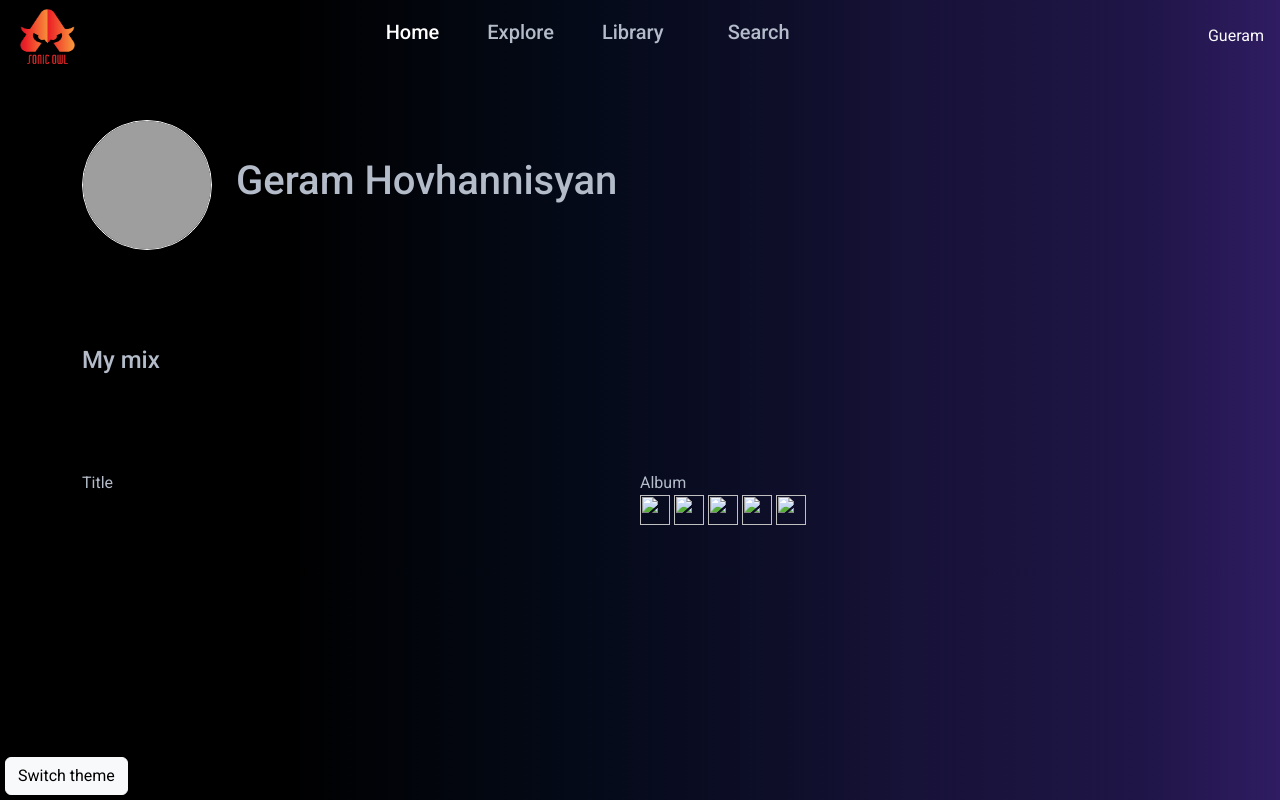
After one commit to GeramHov/SonicOwl-Player, a PHP site: page /userprofile.html in a window 1280 px wide. The commit adds this page. Run offline with PHP 8.4, Linux system fonts and the light colour scheme; some libraries are stand-ins or nearby versions; grey boxes are pictures that could not be loaded.

Commit message:
feb 20 14:00

```diff
--- a/CSS/main.css
+++ b/CSS/main.css
@@ -4,6 +4,7 @@
 @import url("https://css.gg/google.css");
 @import url("https://css.gg/facebook.css");
 @import url("https://css.gg/microsoft.css");
+@import url('https://css.gg/play-button-o.css');
 
 /* SETTING TO BODY DARK THEME FEATURES */
 
@@ -20,15 +21,21 @@ body {
     rgba(47, 28, 98, 1) 100%
   );
   font-family: "Roboto", sans-serif;
-  color: #fbfbfb;
+  color: #b4bcca;
 }
 
 h5 {
+  color: #b4bcca;
+}
+
+h5:hover{
   color: #fbfbfb;
+  transform: scale(1.03);
+  transition: 0.2s ease;
 }
 
 i {
-  color: #fbfbfb;
+  color: #b4bcca;
 }
 
 nav.navbar {
@@ -41,16 +48,19 @@ a {
   color: #fbfbfb;
 }
 
-/* #usericon {
-  border-radius: 50%;
-  width: 35px;
-  height: 35px;
-} */
-
 #searchinput {
   position: absolute;
   margin-left: 25vw;
   display: none;
+}
+
+#profilephoto{
+  position: relative;
+  width: 130px;
+  height: 130px;
+  border-radius: 50%;
+  overflow: hidden;
+  border: 1px solid #fbfbfb;
 }
 
 /* SETTING TO BODY LIGHT THEME ALTERNATION FEATURES */
@@ -75,32 +85,40 @@ body.alternate::after {
     rgba(255, 223, 210, 1) 100%
   );
   font-family: "Roboto", sans-serif;
-  color: #332d2d;
+  color: #71757e;
   content: "";
 }
 
 body.alternate h5 {
-  color: #332d2d;
+  color: #71757e;
 }
 
 body.alternate h5::after {
-  color: #332d2d;
+  color: #71757e;
 }
 
 body.alternate a {
-  color: #332d2d;
+  color: #71757e;
 }
 
 body.alternate a::after {
-  color: #332d2d;
+  color: #71757e;
 }
 
 body.alternate i {
-  color: #332d2d;
+  color: #71757e;
 }
 
 body.alternate i::after {
-  color: #332d2d;
+  color: #71757e;
+}
+
+#theme{
+  position: fixed;
+  left: 0;
+  bottom: 0;
+  margin: 5px;
+
 }
 
 /* SETTING MEDIA QUERY FOR RESPONSIVE */
--- /dev/null
+++ b/JS/lightmode.js
@@ -0,0 +1,22 @@
+// BODY DARK/LIGHT THEME ALTERNATE //
+
+const btn = document.getElementById("theme");
+const userIcone = document.getElementById("usericon");
+const homeButton = document.getElementById("homebutton")
+
+btn.addEventListener("click", function () {
+  if(btn.classList.contains("btn-light") && homeButton.classList.contains("text-white")){
+    btn.classList.remove("btn-light")
+    btn.classList.add("btn-dark")
+    homeButton.classList.remove("text-white")
+    homeButton.classList.add("text-dark")
+    document.body.classList.toggle("alternate");
+    userIcone.style.border = "1px solid #332d2d";
+  } else if(btn.classList.contains("btn-dark") && homeButton.classList.contains("text-dark")) {
+    btn.classList.add("btn-light")
+    btn.classList.remove("btn-dark")
+    homeButton.classList.remove("text-dark")
+    homeButton.classList.add("text-white")
+    document.body.classList.toggle("alternate");
+  }
+});
--- a/JS/searchbar.js
+++ b/JS/searchbar.js
@@ -31,13 +31,3 @@ mainSection.addEventListener("click", function () {
   searchButtonIcon.style.display = "block";
   searchBar.style.display = "none";
 });
-
-// BODY DARK/LIGHT THEME ALTERNATE //
-
-const btn = document.getElementById("light");
-const userIcone = document.getElementById("usericon");
-
-btn.addEventListener("click", function () {
-  document.body.classList.toggle("alternate");
-  userIcone.style.border = "1px solid #332d2d";
-});
--- a/login.html
+++ b/login.html
@@ -104,11 +104,12 @@
         </div>
       </div>
     </section>
+    <button class="btn btn-light" id="theme">Switch theme</button>
     <script
       src="https://cdn.jsdelivr.net/npm/bootstrap@5.3.0-alpha1/dist/js/bootstrap.bundle.min.js"
       integrity="sha384-w76AqPfDkMBDXo30jS1Sgez6pr3x5MlQ1ZAGC+nuZB+EYdgRZgiwxhTBTkF7CXvN"
       crossorigin="anonymous"
     ></script>
-    <script src="JS\searchbar.js"></script>
+    <script src="JS/lightmode.js"></script>
   </body>
 </html>
--- a/signup.html
+++ b/signup.html
@@ -104,11 +104,12 @@
         </div>
       </div>
     </section>
+    <button class="btn btn-light" id="theme">Switch theme</button>
     <script
       src="https://cdn.jsdelivr.net/npm/bootstrap@5.3.0-alpha1/dist/js/bootstrap.bundle.min.js"
       integrity="sha384-w76AqPfDkMBDXo30jS1Sgez6pr3x5MlQ1ZAGC+nuZB+EYdgRZgiwxhTBTkF7CXvN"
       crossorigin="anonymous"
     ></script>
-    <script src="JS\searchbar.js"></script>
+    <script src="JS/lightmode.js"></script>
   </body>
 </html>
--- /dev/null
+++ b/userprofile.html
@@ -0,0 +1,116 @@
+<!DOCTYPE html>
+<html lang="en">
+  <head>
+    <meta charset="utf-8" />
+    <meta name="viewport" content="width=device-width, initial-scale=1" />
+    <title>Home</title>
+    <link
+      href="https://cdn.jsdelivr.net/npm/bootstrap@5.3.0-alpha1/dist/css/bootstrap.min.css"
+      rel="stylesheet"
+      integrity="sha384-GLhlTQ8iRABdZLl6O3oVMWSktQOp6b7In1Zl3/Jr59b6EGGoI1aFkw7cmDA6j6gD"
+      crossorigin="anonymous"
+    />
+    <link rel="stylesheet" href="CSS\main.css" />
+  </head>
+  <body>
+    <nav class="navbar">
+      <div class="container-fluid d-flex">
+        <div id="homelogo" class="col col-lg-1 col-md-1 ps-2">
+          <img
+            id="logo"
+            src="LOGO\FullLogo_Transparent_NoBuffer.png"
+            alt="logo"
+            height="55"
+            width="55"
+          />
+        </div>
+        <div id="searchinput">
+          <div class="input-group rounded" style="width: 50vw">
+            <input
+              type="search"
+              class="form-control rounded"
+              placeholder="Title, artist or album name ..."
+              aria-label="Search"
+              aria-describedby="search-addon"
+            />
+            <span
+              class="input-group-text bg-dark"
+              id="search-addon"
+              type="submit"
+            >
+              <i class="mb-1 gg-search" style="color: #fbfbfb"></i>
+            </span>
+          </div>
+        </div>
+        <div
+          class="col col-lg-9 col-md-8 col-sm-10 text-center d-flex justify-content-center"
+        >
+          <a id="home" class="px-4" href="index.html">
+            <h5 id="homebutton" class="text-white">Home</h5>
+          </a>
+          <a id="explore" class="px-4" href="">
+            <h5>Explore</h5>
+          </a>
+          <a id="library" class="px-4" href="">
+            <h5>Library</h5>
+          </a>
+          <a
+            id="searchbutton"
+            href="#"
+            class="px-4 d-flex align-items-center justify-content-center"
+          >
+            <i id="searchbuttonicon" class="mb-1 gg-search fw-small"></i>
+            <h5 id="searchbox" class="ps-3">Search</h5>
+          </a>
+        </div>
+        <div class="col col-lg-2 col-md-3 d-flex justify-content-end">
+          <a href="login.html">
+            <i id="usericon" class="gg-profile mx-3"></i>
+          </a>
+          <a href="userprofile.html">
+            <span id="username" class="me-1">Gueram</span>
+          </a>
+        </div>
+      </div>
+    </nav>
+    <section id="main" class="my-5">
+      <div class="container my-5 d-flex align-items-center">
+        <img id="profilephoto" src="https://s.france24.com/media/display/09184122-0fd1-11e9-b52f-005056a964fe/w:1280/p:4x3/57fe71b1506350325db2a9bf6aa51422.jpg" alt="userphoto" >
+        <h1 class="px-4">Geram Hovhannisyan</h1>
+      </div>
+      <div class="container text-start my-5">
+        <h4 class="my-5 py-5">My mix</h4>
+      </div>
+      <div class="container d-flex">
+        <div class="col col-lg-6 col-md-6 col-sm-12">
+          Title
+          <div class="flex-column m-4">
+            <i class="gg-play-button-o"></i>
+            <i class="gg-play-button-o"></i>
+            <i class="gg-play-button-o"></i>
+            <i class="gg-play-button-o"></i>
+            <i class="gg-play-button-o"></i>
+          </div>
+        </div>
+        <div class="col col-lg-6 col-md-6 col-sm-0">
+          Album
+          <div class="flex-column">
+            <img src="" alt="" width="30" height="30">
+            <img src="" alt="" width="30" height="30">
+            <img src="" alt="" width="30" height="30">
+            <img src="" alt="" width="30" height="30">
+            <img src="" alt="" width="30" height="30">
+          </div>
+        </div>
+      </div>
+    </section>
+      <button class="btn btn-light" id="theme">Switch theme</button>
+    <script
+      src="https://cdn.jsdelivr.net/npm/bootstrap@5.3.0-alpha1/dist/js/bootstrap.bundle.min.js"
+      integrity="sha384-w76AqPfDkMBDXo30jS1Sgez6pr3x5MlQ1ZAGC+nuZB+EYdgRZgiwxhTBTkF7CXvN"
+      crossorigin="anonymous"
+    ></script>
+    <script src="JS/lightmode.js"></script>
+    <script src="JS\searchbar.js"></script>
+  </body>
+</html>
```
Also changed, not shown: JS/profile.js (added, +20 -0 lines), index.html (+5 -5 lines), TEST/alleyezonme.jpeg (added), TEST/loyaltothegame.jpg (added), TEST/megainsttheworld.jpg (added), TEST/strictly4myniggaz.jpeg (added).
